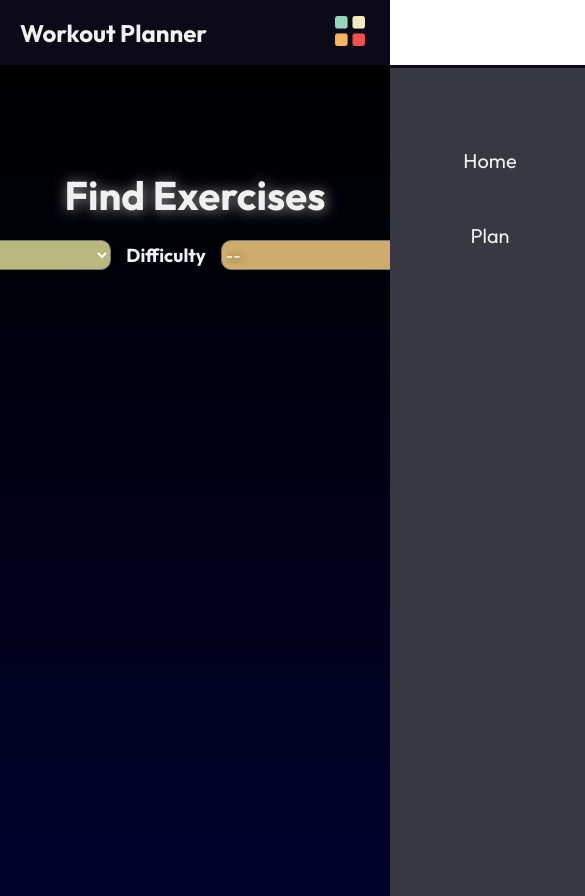
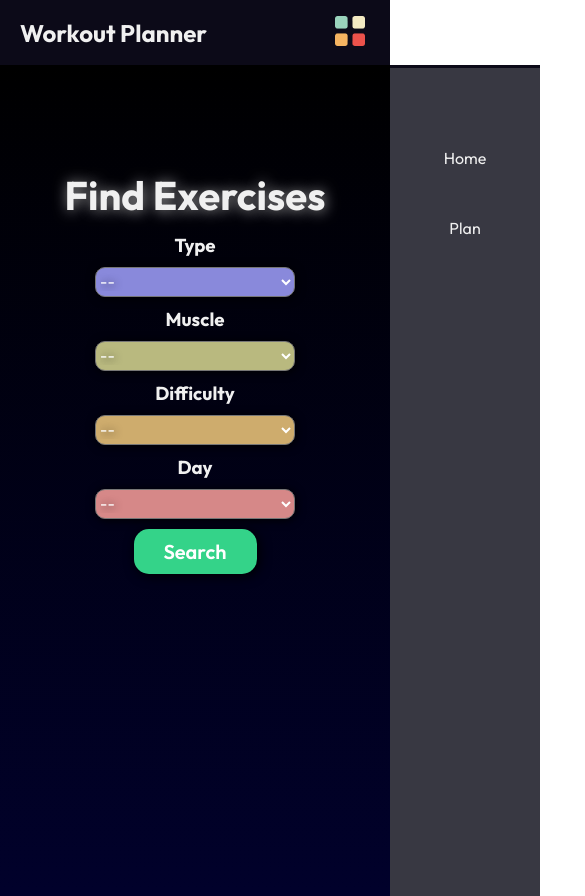
Before and after one commit to ylim1699/team_project, a website built with Vite: page src/exercises.html in a window 390 px wide. Shown: the top 896 px of the page, 585 px wide, since content can reach past the window. Built offline with nearby package versions, Linux system fonts and the light colour scheme; no server answers.

Commit message:
Updated CSS for mobile media queries.

```diff
--- a/src/css/partials/exercise.css
+++ b/src/css/partials/exercise.css
@@ -202,3 +202,14 @@ main {
 .close:hover {
   background: #d42334;
 }
+
+@media screen and (max-width: 600px) {
+  #searchForm {
+    flex-direction: column;
+    gap: 10px;
+  }
+  .exercise-card {
+    width: 90%;
+    height: auto;
+  }
+}
--- a/src/css/style.css
+++ b/src/css/style.css
@@ -257,3 +257,30 @@ h3 {
   }
 
 }
+
+@media screen and (max-width: 600px) {
+  #side-menu {
+    width: 150px;
+  }
+
+  #side-menu ul {
+    font-size: 16px;
+  }
+
+  .week-display {
+    padding: 20px;
+  }
+
+  .days-container {
+    min-height: 500px;
+  }
+  #searchForm {
+    display: flex;
+    flex-direction: column;
+    align-items: center;
+  }
+  .form-container {
+    display: flex;
+    flex-direction: column;
+  }
+}
```
